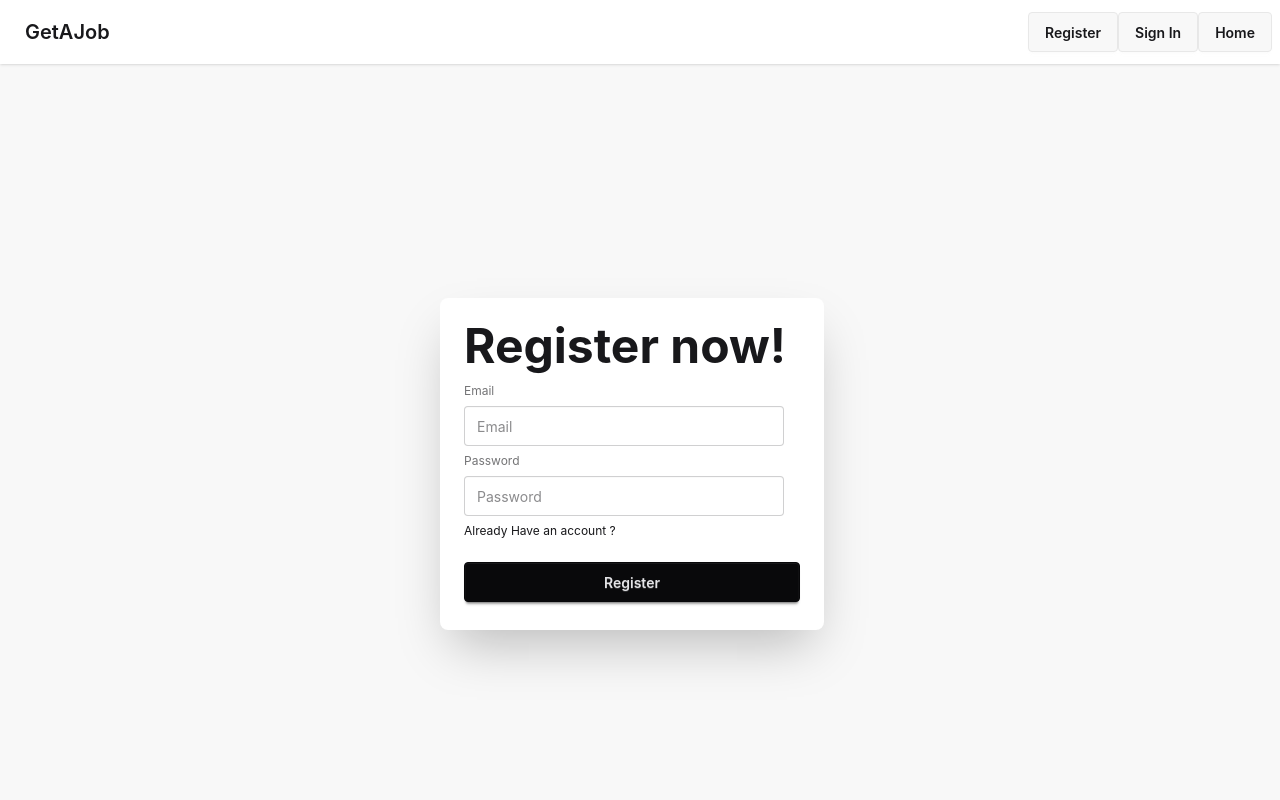
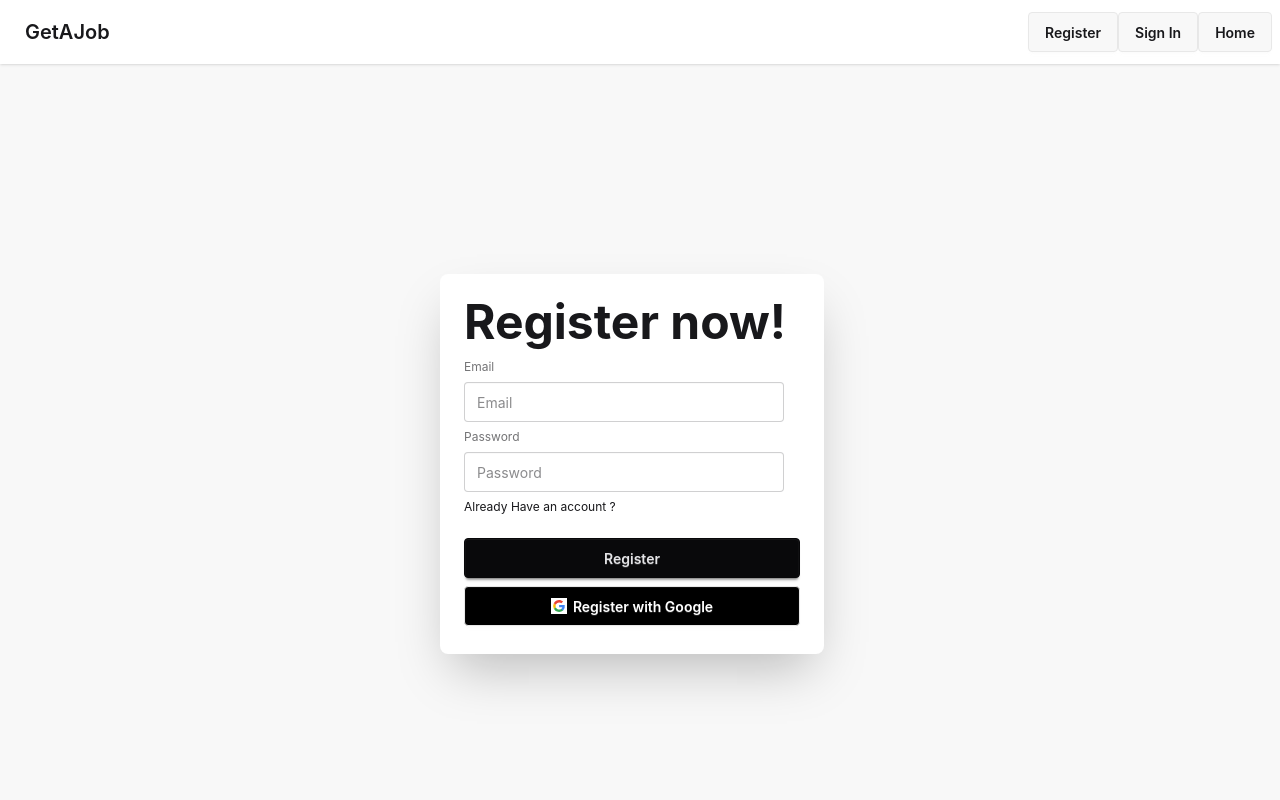
Before and after one commit to Rahaman-Atikur/getAJob_Client, a React (Vite) app: page /register in a window 1280 px wide. Shown: the top 800 px of the page. Built offline with nearby package versions, Linux system fonts and the light colour scheme; no server answers.

Commit message:
Social Register and Login button are integrated , Now it has to be implemented with firebase projects

```diff
--- a/src/Components/Register/Register.tsx
+++ b/src/Components/Register/Register.tsx
@@ -63,6 +63,38 @@
               <button type="submit" className="btn btn-neutral mt-4">
                 Register
               </button>
+
+              {/* Google Register Button */}
+              <button className="btn bg-black text-white  mt-0.5">
+                <svg
+                  aria-label="Google logo"
+                  width="16"
+                  height="16"
+                  xmlns="http://www.w3.org/2000/svg"
+                  viewBox="0 0 512 512"
+                >
+                  <g>
+                    <path d="m0 0H512V512H0" fill="#fff"></path>
+                    <path
+                      fill="#34a853"
+                      d="M153 292c30 82 118 95 171 60h62v48A192 192 0 0190 341"
+                    ></path>
+                    <path
+                      fill="#4285f4"
+                      d="m386 400a140 175 0 0053-179H260v74h102q-7 37-38 57"
+                    ></path>
+                    <path
+                      fill="#fbbc02"
+                      d="m90 341a208 200 0 010-171l63 49q-12 37 0 73"
+                    ></path>
+                    <path
+                      fill="#ea4335"
+                      d="m153 219c22-69 116-109 179-50l55-54c-78-75-230-72-297 55"
+                    ></path>
+                  </g>
+                </svg>
+                Register with Google
+              </button>
             </form>
           </div>
         </div>
--- a/src/Components/SignIn/SignIn.tsx
+++ b/src/Components/SignIn/SignIn.tsx
@@ -3,28 +3,24 @@
 import { NavLink } from "react-router";
 import { AuthContext } from "../../Context/Auth-Context/AthenticationContext";
 
-
 const SignIn = () => {
-  const {signInUser} = use(AuthContext);
-
+  const { signInUser } = use(AuthContext);
 
   const handleSignIn = (e: React.FormEvent<HTMLFormElement>) => {
     e.preventDefault();
     const formData = new FormData(e.currentTarget);
-    const email  = formData.get("email") as string;
-    const password  = formData.get("password") as string;
+    const email = formData.get("email") as string;
+    const password = formData.get("password") as string;
     console.log(email, password);
 
     //Sign In user
-    signInUser(email,password)
-    .then(result=>{
-      console.log(result.user)
-    })
-    .catch(error=>{
-      console.log(error)
-    })
-
-
+    signInUser(email, password)
+      .then((result) => {
+        console.log(result.user);
+      })
+      .catch((error) => {
+        console.log(error);
+      });
   };
 
   return (
@@ -54,12 +50,47 @@
               />
               <div>
                 <NavLink to="/login" className="link link-hover">
-                Doesn't have an account ?
+                  Doesn't have an account ?
                 </NavLink>
               </div>
               <button type="submit" className="btn btn-neutral mt-4">
                 Sign In
               </button>
+
+              {/* Google login button */}
+
+              <button className="btn bg-black text-white  mt-0.5">
+                <svg
+                  aria-label="Google logo"
+                  width="16"
+                  height="16"
+                  xmlns="http://www.w3.org/2000/svg"
+                  viewBox="0 0 512 512"
+                >
+                  <g>
+                    <path d="m0 0H512V512H0" fill="#fff"></path>
+                    <path
+                      fill="#34a853"
+                      d="M153 292c30 82 118 95 171 60h62v48A192 192 0 0190 341"
+                    ></path>
+                    <path
+                      fill="#4285f4"
+                      d="m386 400a140 175 0 0053-179H260v74h102q-7 37-38 57"
+                    ></path>
+                    <path
+                      fill="#fbbc02"
+                      d="m90 341a208 200 0 010-171l63 49q-12 37 0 73"
+                    ></path>
+                    <path
+                      fill="#ea4335"
+                      d="m153 219c22-69 116-109 179-50l55-54c-78-75-230-72-297 55"
+                    ></path>
+                  </g>
+                </svg>
+                Sign In with Google
+              </button>
+
+
             </form>
           </div>
         </div>
```
